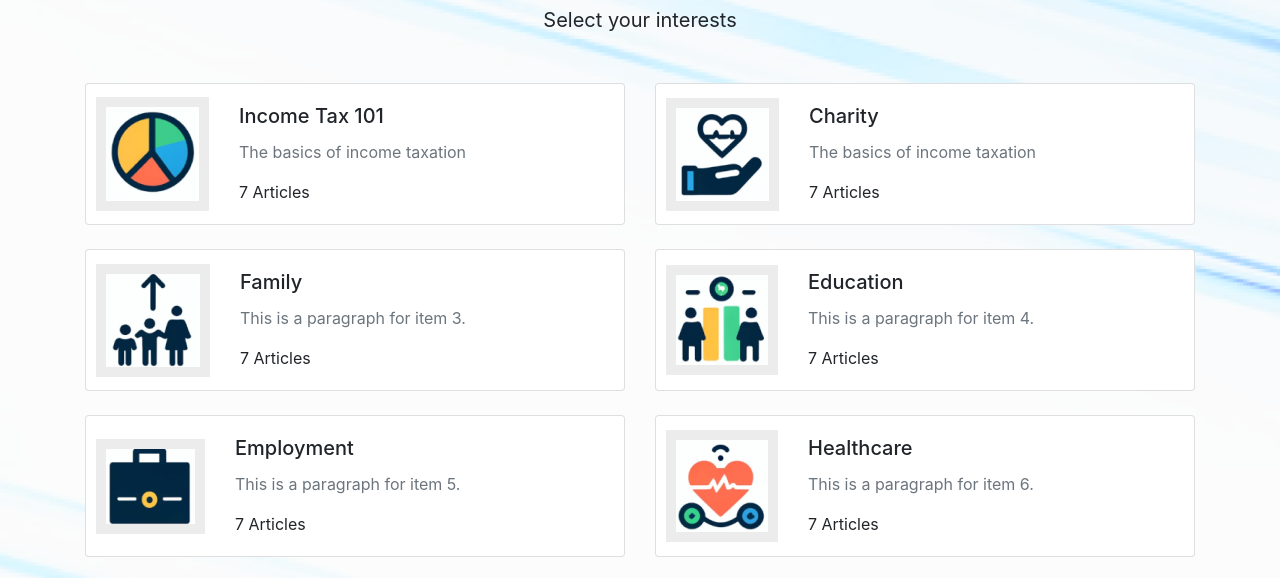
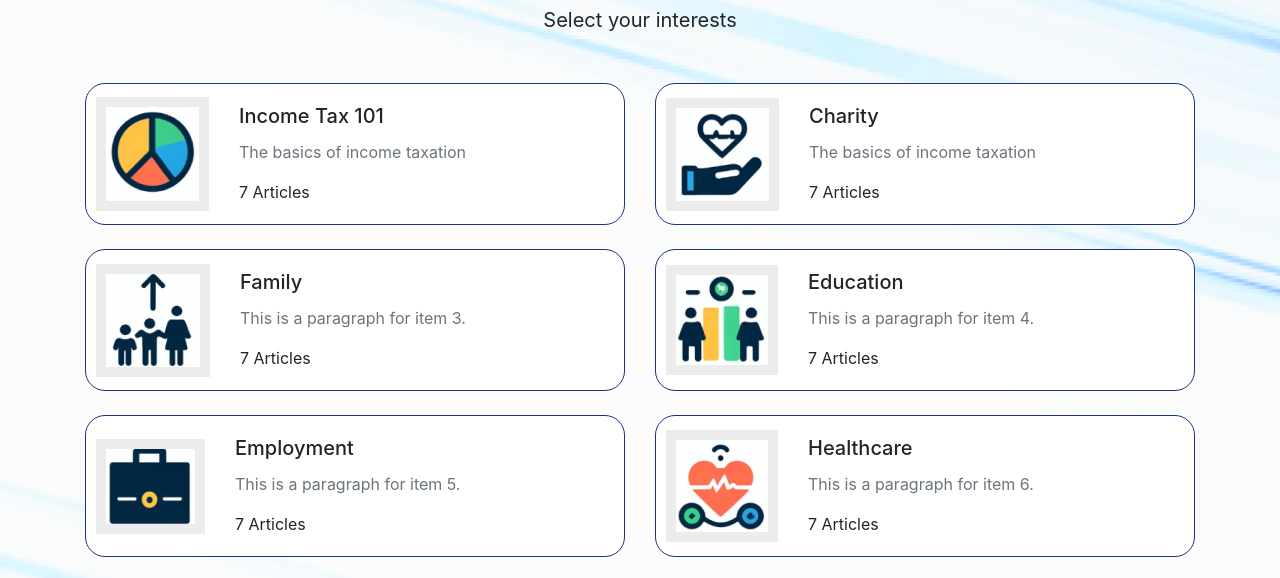
Before and after one commit to syedzada198/klimli-web, a plain HTML site: page tax-topics.html in a window 1280 px wide. Shown: the part 169-747 px from the top of the page. Drawn offline with nearby package versions, Linux system fonts and the light colour scheme.

Commit message:
add border

```diff
--- a/assets/stylesheet.css
+++ b/assets/stylesheet.css
@@ -217,11 +217,15 @@ box-shadow: 0px 0px 10px rgba(0, 0, 0, 0.1);
     padding: 20px;
 
 }
-
+.h-100{
+    border-radius: 20px;
+    border: 1px solid #1B3087;
+}
 .card-horizontal {
     display: flex;
     flex: 1 1 auto;
     align-items: center;
+
 }
 
 .card-horizontal img {
```
